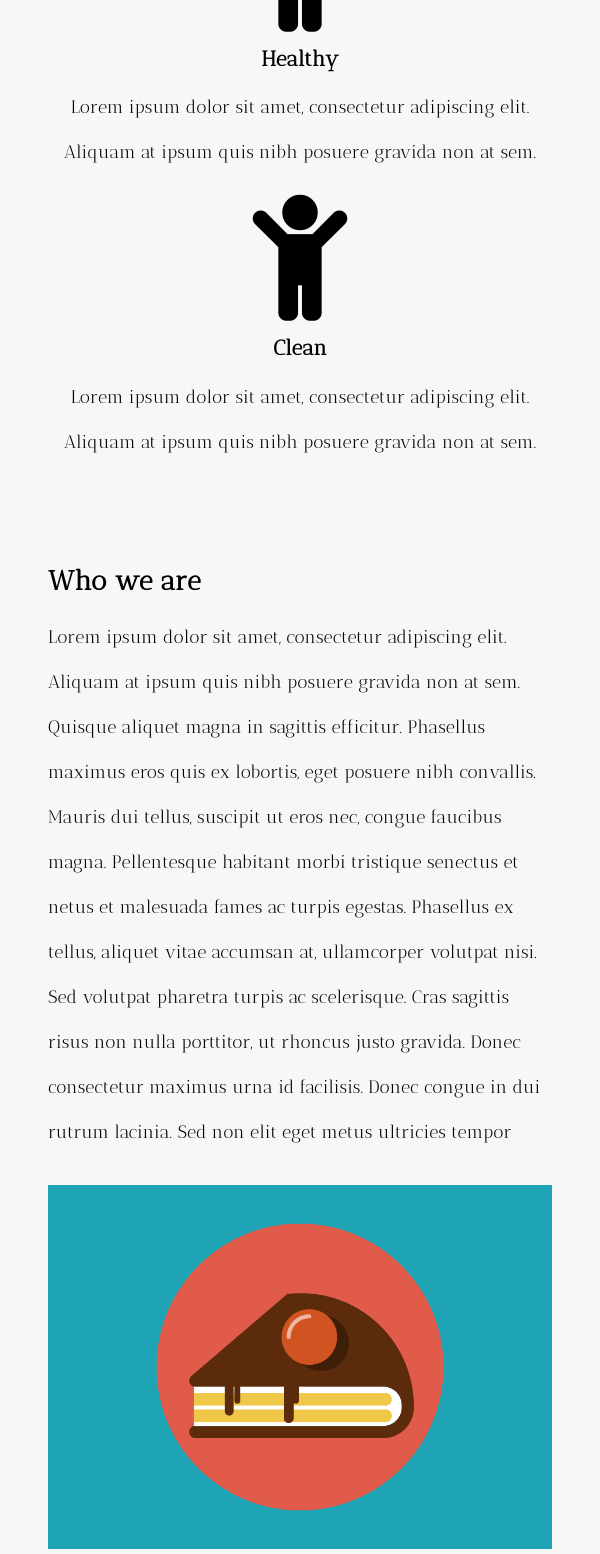
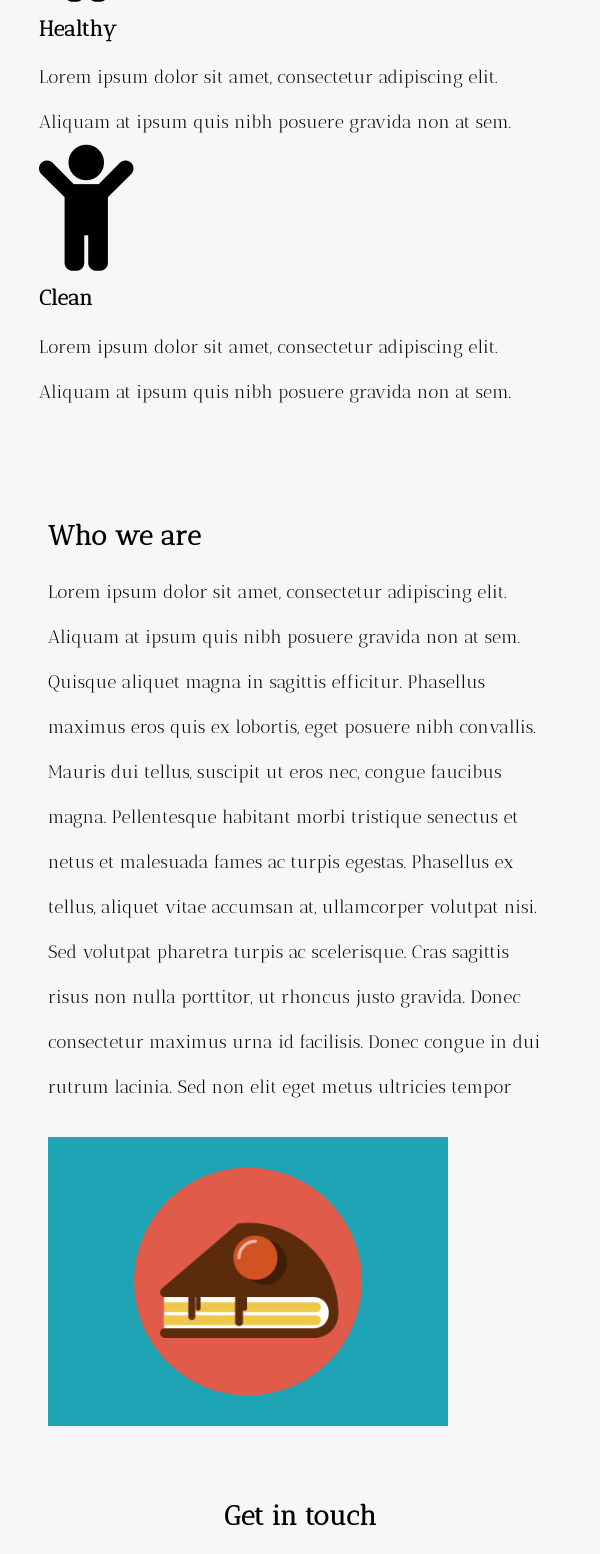
Before and after one commit to omar-abdul/bluebright, a plain HTML site: page index.html in a window 600 px wide. Shown: the part 1232-2786 px from the top of the page. Drawn offline with Linux system fonts and the light colour scheme.

Commit message:
responsive grid

```diff
--- /dev/null
+++ b/assets/css/responsive.css
@@ -0,0 +1,86 @@
+
+/*
+Smartphone portrait
+*/
+@media screen and (min-width:300px ) and (max-width: 479px){
+
+}
+/*
+Smartphone landscape
+*/
+
+@media only screen and (min-width: 480px) and (max-width: 767px){
+
+}
+
+/*
+tablet portrait
+*/
+
+@media only screen and (min-width: 768px) and (max-width: 991px){
+
+}
+
+/*
+tablet landscape and desktop
+*/
+
+@media only screen and (min-width: 992px) and (max-width: 1999px){
+
+}
+
+@media screen and (max-width: 999px) {
+	.flex-row .col-60.text, .flex-row .col-30.image{
+		width: 100%;
+		margin-top: 30px;
+	}
+	.flex-row .col-30.image{
+		margin-top: 1.5em;
+	}
+	.image img{
+		width:400px;
+	}
+}
+
+@media screen and (max-width: 760px){
+	.flex-row .col-60 ,.flex-row .col-30{
+		width: 100%;
+	}
+	.flex-row {
+		display: block;
+	}
+}
+
+
+
+@media screen and (min-width : 600px) {
+	.nav-container {
+		-webkit-box-orient: horizontal;
+		-webkit-box-direction: normal;
+		-webkit-flex-direction: row;
+		-moz-box-orient: horizontal;
+		-moz-box-direction: normal;
+		-ms-flex-direction: row;
+		flex-direction: row;
+		justify-content: space-between;
+		padding: 10px 0;
+	}
+	.branding {
+		margin-left: 2.3em;
+	}
+	nav {
+		margin: 0 0.8em 0 0;
+	}
+	.header-container .h-text{
+		font-size: 40px;
+
+	}
+	..nav-container ul li {
+		padding: 0 20px 0 20px;
+	}
+	.nav-container ul {
+		margin-top: 0px;
+
+	}
+
+}
--- a/assets/css/style.css
+++ b/assets/css/style.css
@@ -78,36 +78,30 @@ label {
 
 
 
-.row {
+.flex-row {
 	display: flex;
-	justify-content: center;
+	justify-content: space-between;
 	align-items: center;
+	flex-grow: 1;
+	flex-wrap: wrap;
 
 }
-.row .col-60{
+.flex-row .col-60{
 
 	width: 60%;
-	padding: 15px;
+
 
 }
-.row .col-30{
+.flex-row .col-30{
 
-	width: 40%;
-	padding: 15px;
+	width: 32%;
+
 }
 .image img{
-	 width: 100%;
+	 max-width: 85%;
 	 height: auto;
 }
 
-@media screen and (max-width: 600px){
-	.row .col-60 ,.row .col-30{
-		width: 100%;
-	}
-	.row {
-		flex-direction: column;
-	}
-}
 
 
 .submit-btn {
@@ -222,37 +216,6 @@ nav {
 }
 
 
-@media screen and (min-width : 600px) {
-	.nav-container {
-	-webkit-box-orient: horizontal;
-	-webkit-box-direction: normal;
-	-webkit-flex-direction: row;
-	-moz-box-orient: horizontal;
-	-moz-box-direction: normal;
-	-ms-flex-direction: row;
-		flex-direction: row;
-		justify-content: space-between;
-		padding: 10px 0;
-	}
-	.branding {
-	margin-left: 2.3em;
-	}
-	nav {
-	margin: 0 0.8em 0 0;
-	}
-	.header-container .h-text{
-		font-size: 40px;
-
-	}
-	.topnav ul li {
-		padding: 0 20px 0 20px;
-	}
-	.nav-container ul {
-	margin-top: 0px;
-
-}
-
-}
 
 
 
@@ -314,13 +277,6 @@ nav {
 
 }
 
-@media screen and (max-width: 600px ){
-	#services .box{
-		width: 100%;
-
-	}
-	#about
-}
 footer {
 	padding:20px;
 	color: #ffffff;
--- a/index.html
+++ b/index.html
@@ -9,6 +9,7 @@
 	<title>Bluebright Cleaning</title>
 	<link rel="stylesheet" href="https://use.fontawesome.com/releases/v5.0.10/css/all.css" integrity="sha384-+d0P83n9kaQMCwj8F4RJB66tzIwOKmrdb46+porD/OvrJ+37WqIM7UoBtwHO6Nlg" crossorigin="anonymous">
 	<link rel="stylesheet" type="text/css" href="./assets/css/style.css">
+	<link rel = "stylesheet" type="text/css" href="./assets/css/responsive.css">
 </head>
 <body onscroll="stickyNav()">
 <header class="header-container">
@@ -16,7 +17,7 @@
 		 <div class="branding">
   			 <a href="#"><img src="./assets/img/logo.png" ></a>
  </div>
- <nav id="top" class="topnav">
+ <nav id="top">
    <ul>
      <li><a href="index.html" class="current">Home</a></li>
      <li><a href="#about">About</a></li>
@@ -39,32 +40,40 @@
 
 
 
-
+<!-- Sections -->
 
 	<section id="services">
 		<div class="container">
-			<div class="box">
+			<div class="flex-row">
+				<div class="col-30">
 						<i class="fas fa-child fa-7x"></i>
 						<h3>Happy child</h3>
 						<p>Lorem ipsum dolor sit amet, consectetur adipiscing elit. Aliquam at ipsum quis nibh posuere gravida non at sem.  </p>
 					</div>
 
-			<div class="box">
+
+
+				<div class="col-30">
+
 					<i class="fas fa-child fa-7x"></i>
 					<h3>Healthy</h3>
 					<p>Lorem ipsum dolor sit amet, consectetur adipiscing elit. Aliquam at ipsum quis nibh posuere gravida non at sem.  </p>
+
 				</div>
 
-			<div class="box">
+
+
+				<div class="col-30">
 					<i class="fas fa-child fa-7x"></i>
 					<h3>Clean</h3>
 					<p>Lorem ipsum dolor sit amet, consectetur adipiscing elit. Aliquam at ipsum quis nibh posuere gravida non at sem.   </p>
 				</div>
 			</div>
+		</div>
 	</section>
 	<section id="about">
 		<div class="container">
-			<div class="row">
+			<div class="flex-row">
 
 
 			<div class="col-60 text">
```
Lines whose indentation alone changed are shown as unchanged.
